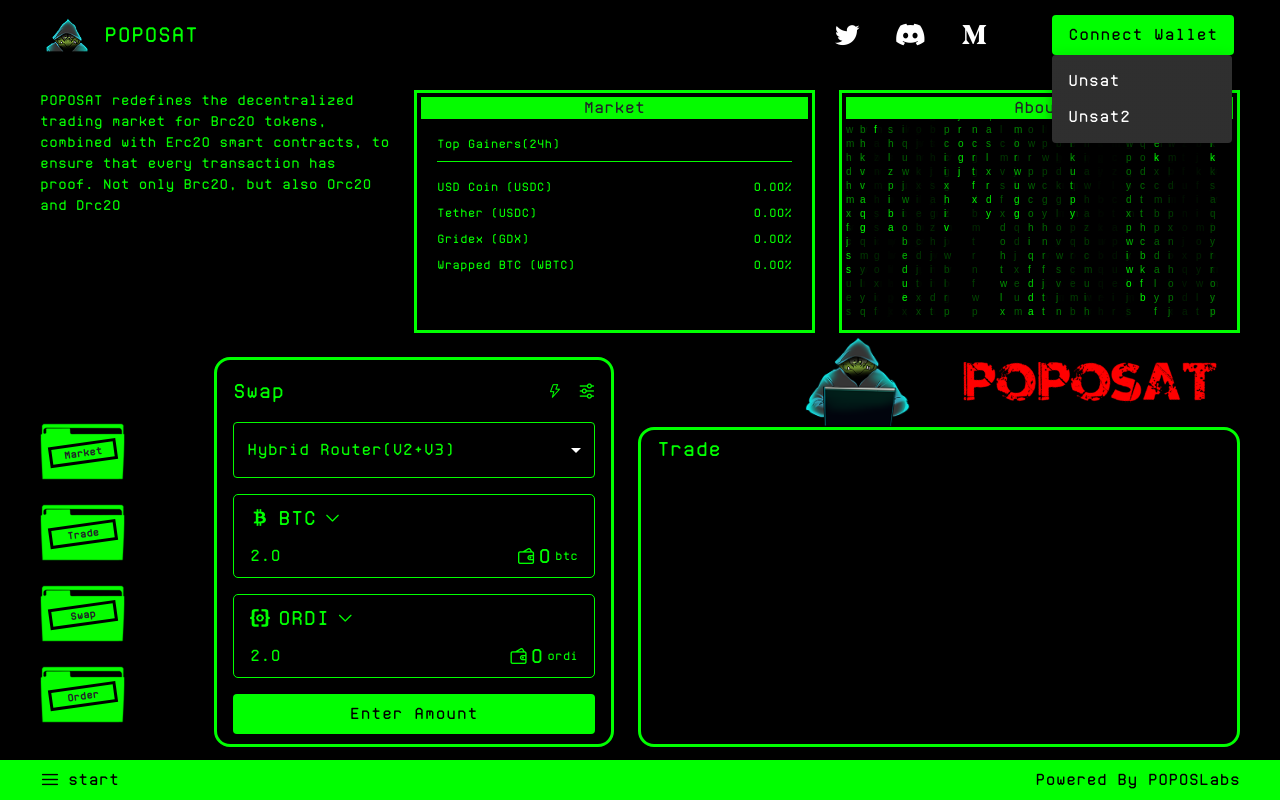
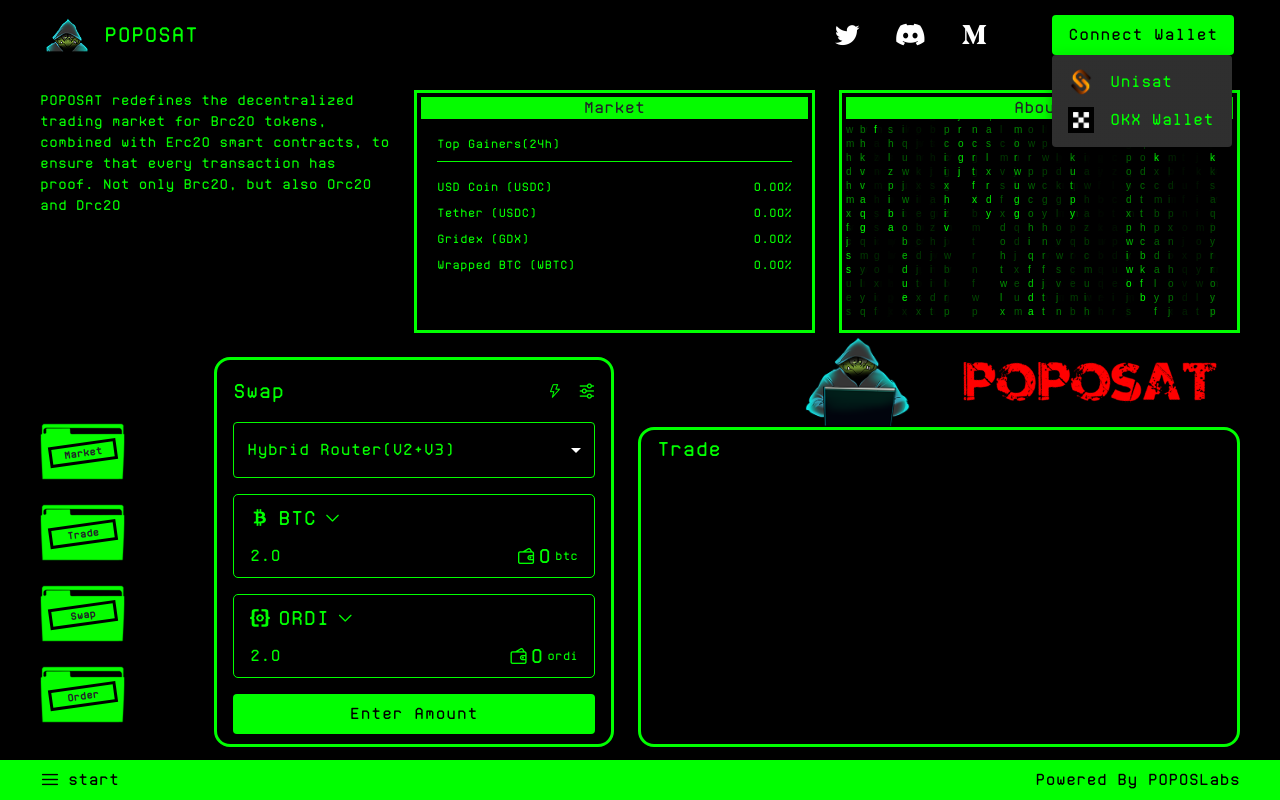
Before and after one commit to hemingxuan-labs/poposat, a React (Create React App) app: page / in a window 1280 px wide. Both pictures are taken after a click on the button "Connect Wallet". Built offline with nearby package versions, Linux system fonts and the light colour scheme.

Commit message:
增加钱包分裂

```diff
--- a/src/assets/sass/custom.scss
+++ b/src/assets/sass/custom.scss
@@ -84,3 +84,6 @@
         height: 0 !important;
     }
 }
+.text-00ff00 {
+    color: #00ff00;
+}
--- a/src/components/header/index.js
+++ b/src/components/header/index.js
@@ -3,6 +3,8 @@
 import { useSelector } from 'react-redux'
 import { useNavigate } from 'react-router-dom'
 import logo from '@/assets/image/logo.png'
+import unisat from '@/assets/image/unisat.png'
+import okx from '@/assets/image/okx.png'
 import { MyButton } from '@/components/mui-components/index.js'
 import Menu from '@mui/material/Menu'
 import MenuItem from '@mui/material/MenuItem'
@@ -91,13 +93,15 @@
                                     onClick={() => {
                                         handleCloseMenu()
                                     }}>
-                                    Unsat
+                                    <img src={unisat} style={{ width: 26 }} alt="" />
+                                    <span className="ms-3 text-00ff00">Unisat</span>
                                 </MenuItem>
                                 <MenuItem
                                     onClick={() => {
                                         handleCloseMenu()
                                     }}>
-                                    Unsat2
+                                    <img src={okx} style={{ width: 26 }} alt="" />
+                                    <span className="ms-3 text-00ff00">OKX Wallet</span>
                                 </MenuItem>
                             </Menu>
                         </div>
--- a/src/pages/home/index.js
+++ b/src/pages/home/index.js
@@ -206,7 +206,7 @@
                             </MyButton>
                         </div>
                     </div>
-                    <div className="d-flex flex-column" style={{ flex: 1, color: '#00ff00' }}>
+                    <div className="d-flex flex-column text-00ff00" style={{ flex: 1 }}>
                         <div className="position-relative" style={{ height: 70, top: -10 }}>
                             <img
                                 className="d-block position-absolute top-50 end-0 translate-middle-y"
```
Also changed, not shown: src/assets/image/okx.png (added), src/assets/image/unisat.png (added).
